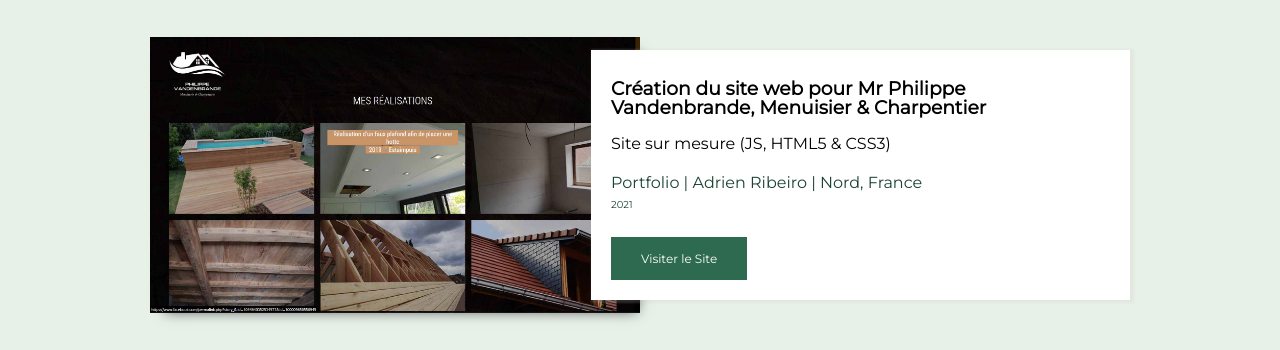
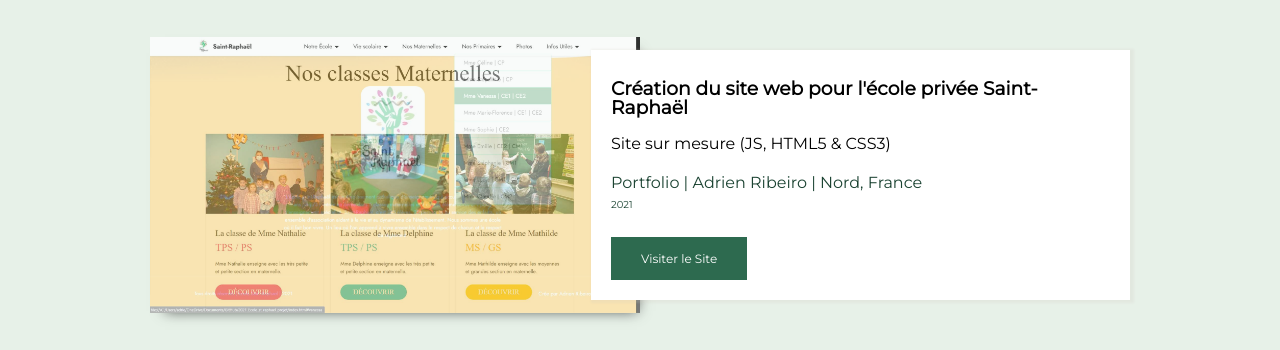
Before and after one commit to arcas59/SiteAdrien, a plain HTML site: page projects.html in a window 1280 px wide. Shown: the part 422-772 px from the top of the page. Drawn offline with nearby package versions, Linux system fonts and the light colour scheme.

Commit message:
Ajout projet saint raphael au site

```diff
--- a/projects.html
+++ b/projects.html
@@ -51,6 +51,23 @@
             <div class="projects">
                 <h1>Mes Projets</h1>
                 <h2 class="year-headline">2021</h2>
+                <div class="single-project" data-aos="fade-up" data-aos-duration="2000">
+                    <div class="thumbs thumbs-b slick-initialized">
+                        <div class="slick-list draggable">
+                            <div class="slider-a slick-track slick-slider" style="opacity: 1; width: 490px; max-width: 100%;">
+                                <img src="image/projets/raph1.jpg" alt="screen projet site ecole" style="width: 490px; position: relative; left: 0px; top: 0px; z-index: 998;" />
+                                <img src="image/projets/raph2.jpg" alt="screen projet site ecole" style="width: 490px; position: relative; left: -490px; top: 0px; z-index: 1000; margin: 0 auto;" />
+                                <img src="image/projets/raph3.jpg" alt="screen projet site ecole" style="width: 490px; position: relative; left: -980px; top: 0px; z-index: 998; margin: 0 auto;" />
+                            </div>
+                        </div>
+                    </div>
+                    <div class="single-content">
+                        <h3>Création du site web pour l'école privée Saint-Raphaël</h3>
+                        <p class="description">Site sur mesure (JS, HTML5 & CSS3)</p>
+                        <p class="info">Portfolio | Adrien Ribeiro | Nord, France <span class="year">2021</span></p>
+                        <a class="visit" href="https://arcas59.github.io/2021_Ecole_st_raphael_projet/" target="blank">Visiter le Site </a>
+                    </div>
+                </div>
                 <div class="single-project" data-aos="fade-up" data-aos-duration="2000">
                     <div class="thumbs thumbs-b slick-initialized">
                         <div class="slick-list draggable">
```
